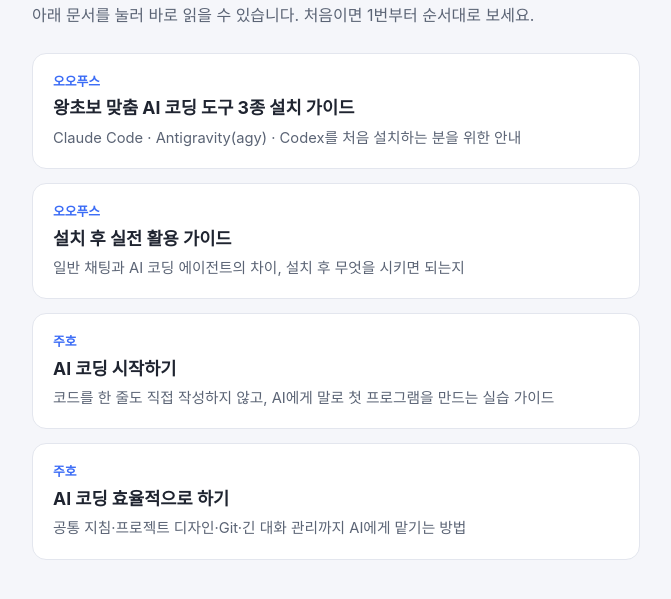
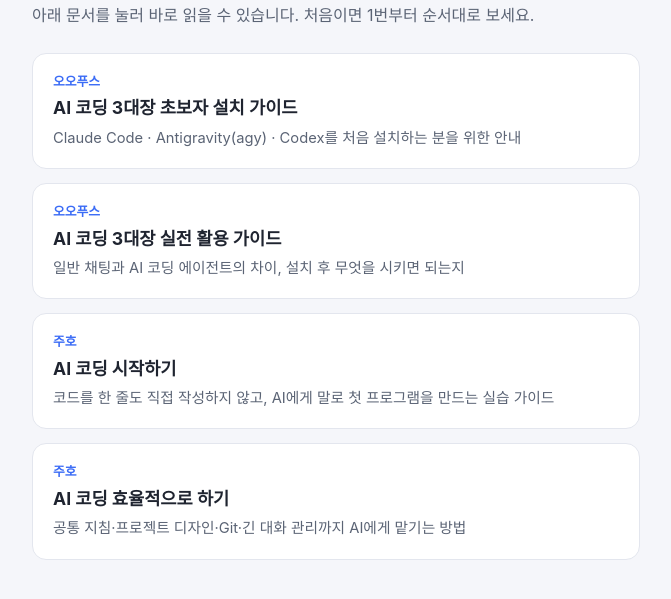
Before and after one commit to spdsnail/hanicoding, a plain HTML site: page index.html in a window 1280 px wide. Shown: the part 73-672 px from the top of the page, without its empty margins (304-975 px from the left). Drawn offline with Linux system fonts and the light colour scheme.

Commit message:
Add files via upload

```diff
--- a/index.html
+++ b/index.html
@@ -30,13 +30,13 @@
 
   <a class="card" href="ai-coding-tools-install-guide-v2.htm">
     <div class="step">오오푸스</div>
-    <div class="title">왕초보 맞춤 AI 코딩 도구 3종 설치 가이드</div>
+    <div class="title">AI 코딩 3대장 초보자 설치 가이드</div>
     <div class="desc">Claude Code · Antigravity(agy) · Codex를 처음 설치하는 분을 위한 안내</div>
   </a>
 
   <a class="card" href="ai-coding-tools-usage-guide.htm">
     <div class="step">오오푸스</div>
-    <div class="title">설치 후 실전 활용 가이드</div>
+    <div class="title">AI 코딩 3대장 실전 활용 가이드</div>
     <div class="desc">일반 채팅과 AI 코딩 에이전트의 차이, 설치 후 무엇을 시키면 되는지</div>
   </a>
 
```
